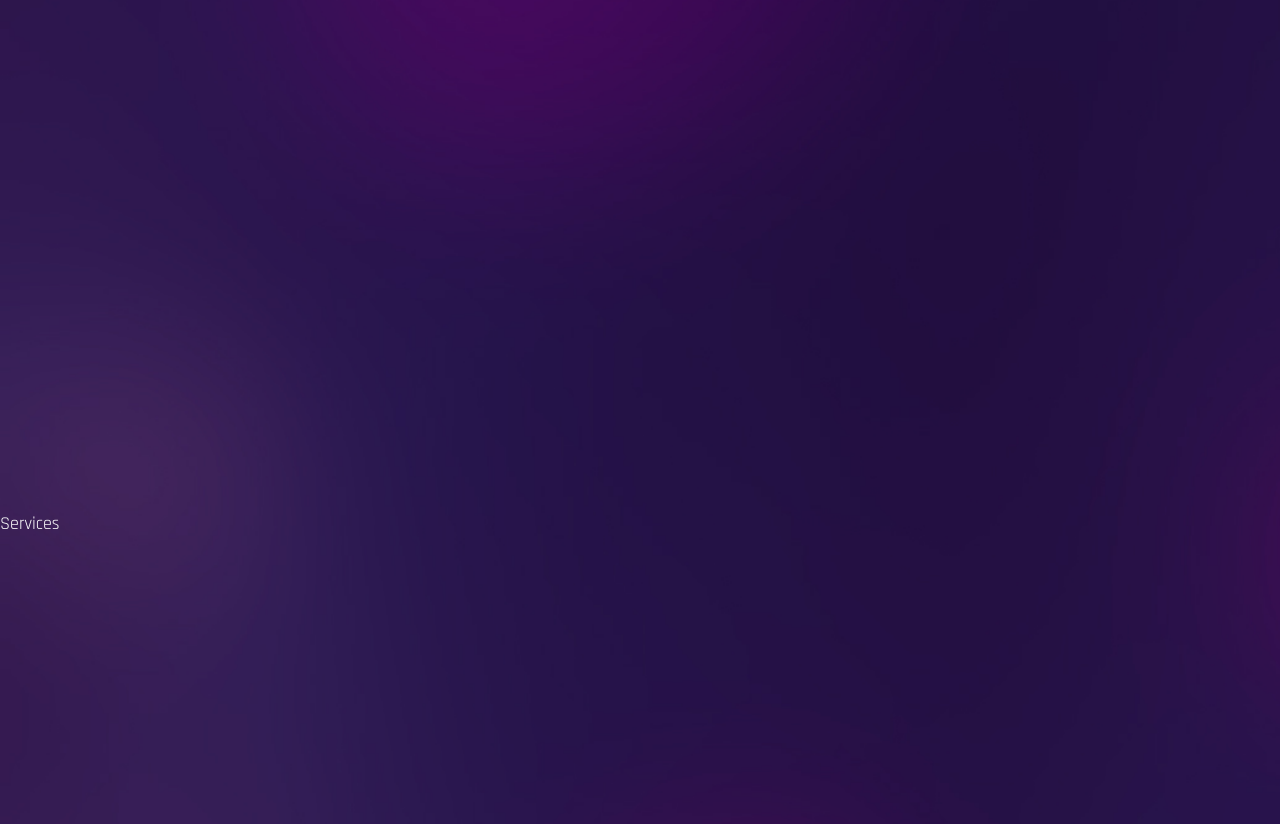
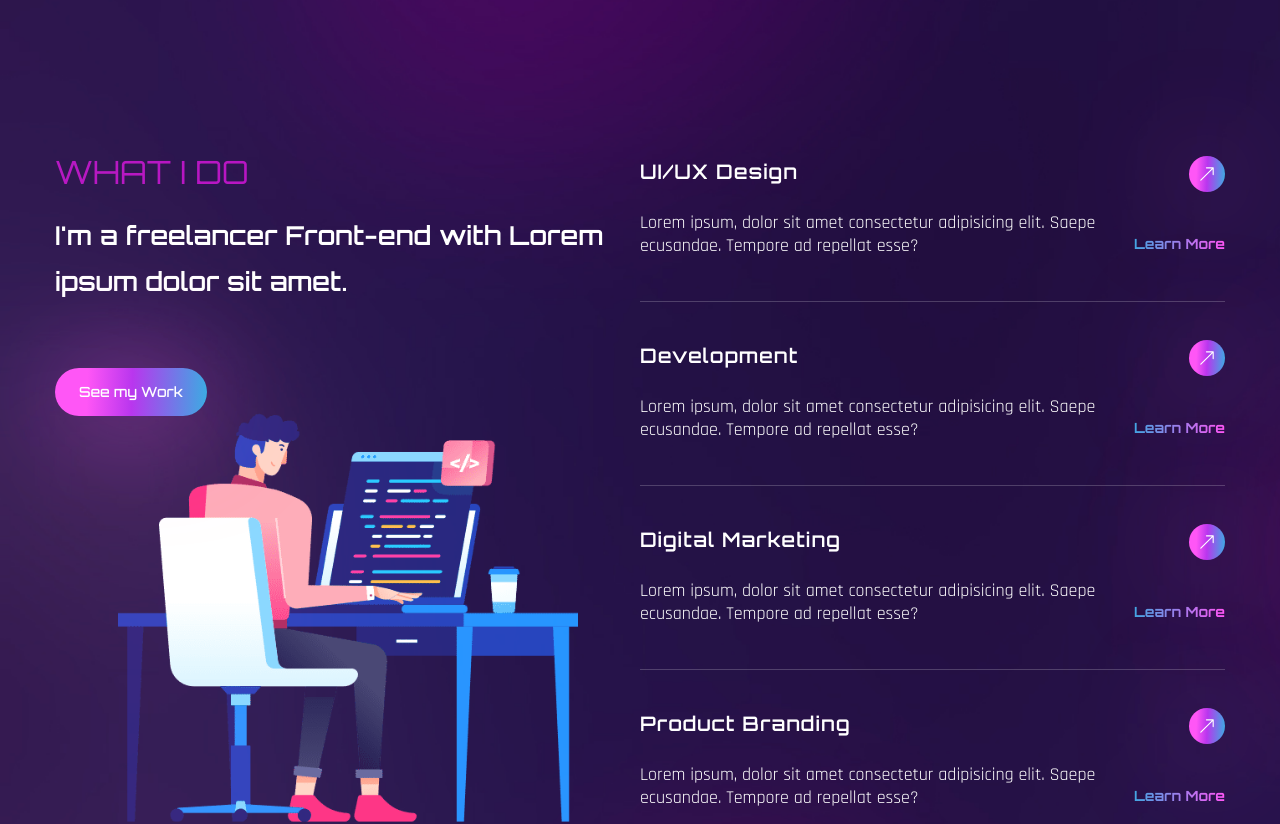
Before and after one commit to ealtugkirman/ealtugk, a React (Create React App) app: page / in a window 1280 px wide. Shown: the part 1660-2484 px from the top of the page. Built offline with nearby package versions, Linux system fonts and the light colour scheme; a web font is replaced by a local one.

Commit message:
servies section added and index fixed

```diff
--- a/public/index.html
+++ b/public/index.html
@@ -5,28 +5,19 @@
     <meta name="viewport" content="width=device-width, initial-scale=1" />
     <meta name="theme-color" content="#000000" />
     <meta
-      name="description"
-      content="Web site created using create-react-app"
+      name="Emre  Altug Kırman"
+      content="Welcome. I specialize in creating professional and modern web and mobile applications. With my experience as a developer and designer, I am dedicated to delivering high-quality and user-friendly products that meet the needs of my clients. My services include web and mobile app development, UI/UX design, and website development. Whether you're looking to build a new website, mobile app, or improve an existing one, I have the skills and expertise to help you achieve your goals. Let me help you bring your ideas to life and create a digital presence that stands out from the crowd."
     />
     <!-- google fonts -->
     <link
       href="https://fonts.googleapis.com/css2?family=Aldrich&family=Orbitron:wght@400;500;600;700;800;900&family=Rajdhani:wght@300;400;500;600;700&display=swap"
       rel="stylesheet"
     />
-    <title>React App</title>
+    <title>Emre Altuğ Kırman</title>
   </head>
   <body>
     <noscript>You need to enable JavaScript to run this app.</noscript>
     <div id="root"></div>
-    <!--
-      This HTML file is a template.
-      If you open it directly in the browser, you will see an empty page.
 
-      You can add webfonts, meta tags, or analytics to this file.
-      The build step will place the bundled scripts into the <body> tag.
-
-      To begin the development, run `npm start` or `yarn start`.
-      To create a production bundle, use `npm run build` or `yarn build`.
-    -->
   </body>
 </html>
--- a/src/components/Services.jsx
+++ b/src/components/Services.jsx
@@ -1,8 +1,72 @@
 import React from 'react'
+import { BsArrowUpRight, } from 'react-icons/bs'
+import { motion } from 'framer-motion'
+import { fadeIn } from '../variants'
+
+const services = [
+  {
+    name: 'UI/UX Design',
+    description: 'Lorem ipsum, dolor sit amet consectetur adipisicing elit. Saepe ecusandae. Tempore ad repellat esse?',
+    link: 'Learn More'
+  },
+  {
+    name: 'Development',
+    description: 'Lorem ipsum, dolor sit amet consectetur adipisicing elit. Saepe ecusandae. Tempore ad repellat esse?',
+    link: 'Learn More'
+  },
+  {
+    name: 'Digital Marketing',
+    description: 'Lorem ipsum, dolor sit amet consectetur adipisicing elit. Saepe ecusandae. Tempore ad repellat esse?',
+    link: 'Learn More'
+  },
+  {
+    name: 'Product Branding',
+    description: 'Lorem ipsum, dolor sit amet consectetur adipisicing elit. Saepe ecusandae. Tempore ad repellat esse?',
+    link: 'Learn More'
+  },
+]
+
 
 function Services() {
   return (
-    <div id='services' className='section'>Services</div>
+    <div id='services' className='section'>
+      <div className="container mx-auto" >
+        <div className='flex flex-col lg:flex-row '>
+          {/* text and image */}
+          <motion.div variants={fadeIn('right', 0.3)} initial="hidden" whileInView={"show"} viewport={{once:false, amount: 0.3}} className='flex-1 lg:bg-services lg:bg-bottom bg-no-repeat mix-blend-lighten mb-12 lg:mb-0' >
+          <h2 className='h2 text-accent mb-6'>What i do</h2>
+          <h3 className='h3 max-w[455px] mb-16'>I'm a freelancer Front-end with Lorem ipsum dolor sit amet.</h3>
+          <button className='btn btn-sm' > See my Work</button>
+          </motion.div>
+          {/* services */}
+          <motion.div variants={fadeIn('left', 0.5)} initial="hidden" whileInView={"show"} viewport={{once:false, amount: 0.3}} className='flex-1 '>
+            {/* service list */}
+            <div>
+              {services.map((service, index)=> {
+                const {name, description, link} = service;
+                return (
+                  <div className='border-b border-white/20 h-[146px] mb-[38px] flex' key={index}>
+                    <div className='max-w-[476px]'>
+                      <h4 className='text-[20px] tracking-wider font-primary font-semibold mb-6'>{name}</h4>
+                      <p className='font-secondary leading-tight'>{description}</p>
+                    </div>
+                    <div className='flex flex-col flex-1 items-end'>
+                      <a href="/#" className='btn w-9 h-9 mb-[42px] flex justify-center items-center'>
+                        <BsArrowUpRight />
+                      </a>
+                      <a href="/#"className='text-gradient text-sm' >
+                        {link}
+                        </a>
+                    </div>
+                  </div>
+                )
+              })}
+            </div>
+          </motion.div>
+        </div>
+      </div>
+
+    </div>
   )
 }
 
```
Also changed, not shown: src/assets/services.png.
